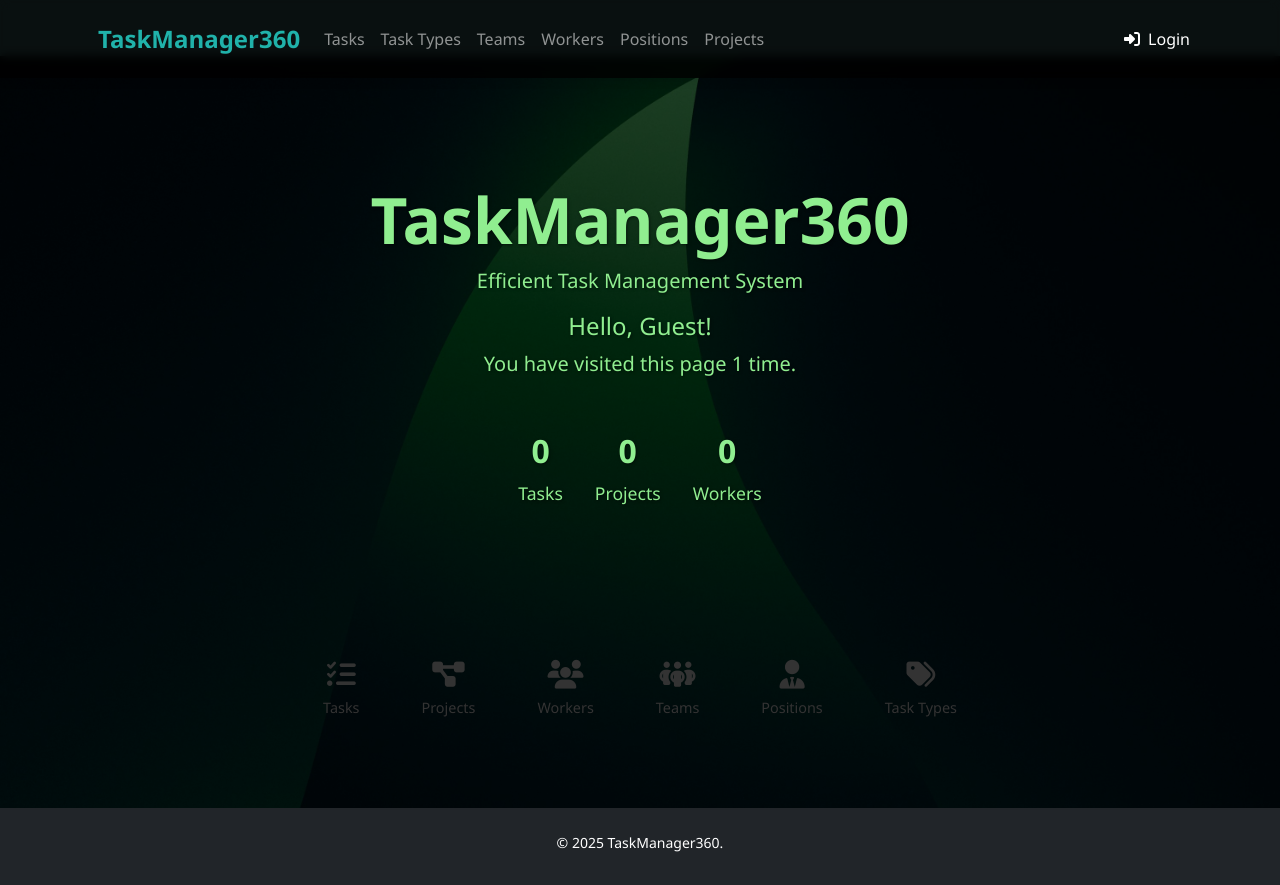
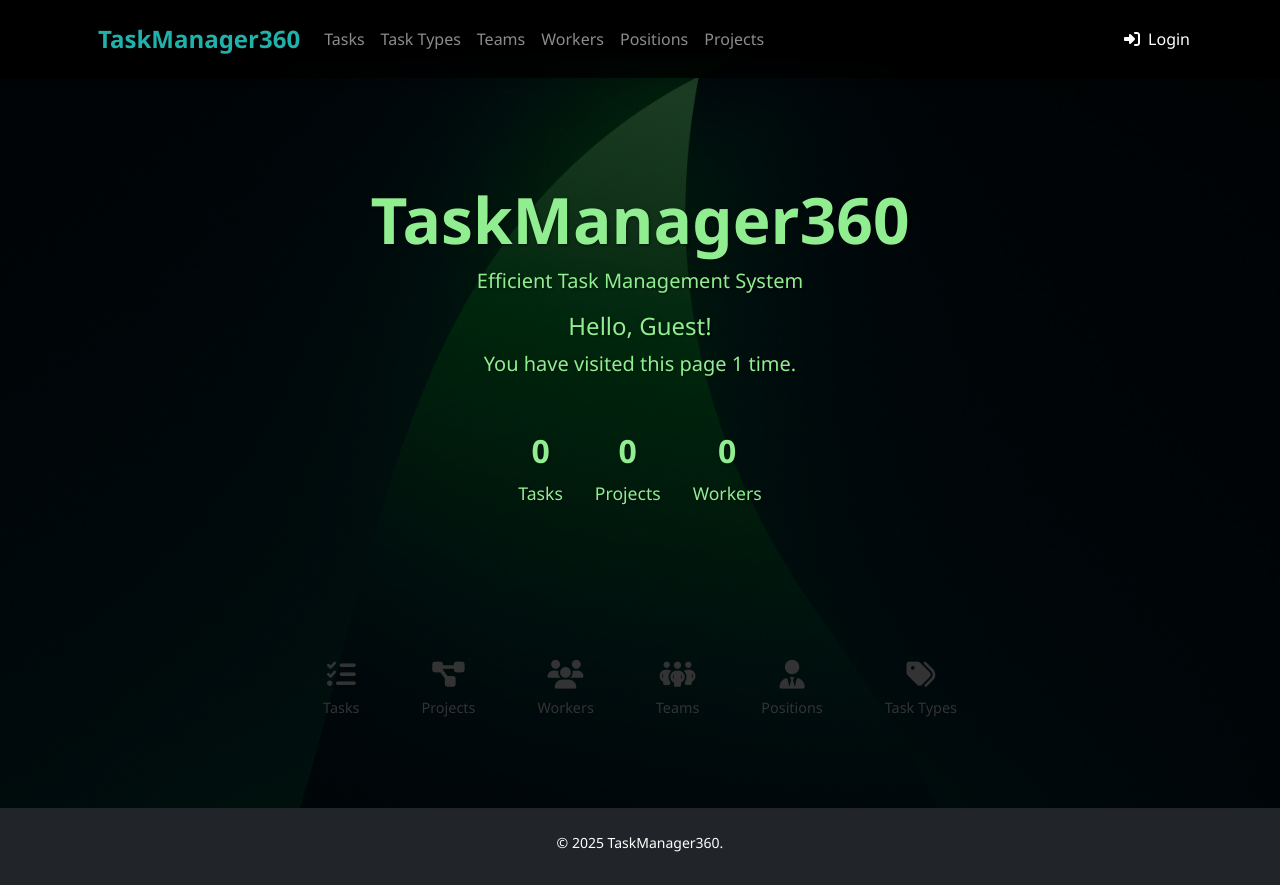
Before and after one commit to MAksum123456/it-task-manager, a Django app: page / in a window 1280 px wide. Run offline with Django 5.2, Linux system fonts and the light colour scheme; data that the repository does not hold is empty.

Commit message:
change background color for htm & body

```diff
--- a/static/css/styles.css
+++ b/static/css/styles.css
@@ -4,7 +4,7 @@ html, body {
     height: 100%;
     min-height: 100vh;
     font-family: 'Segoe UI', Tahoma, Geneva, Verdana, sans-serif;
-    background: darkslategrey;
+    background: black;
 }
 
 .navbar {
```
